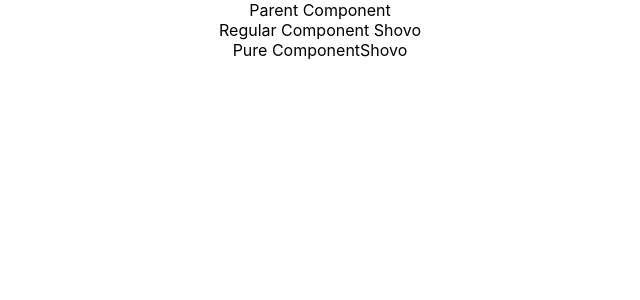
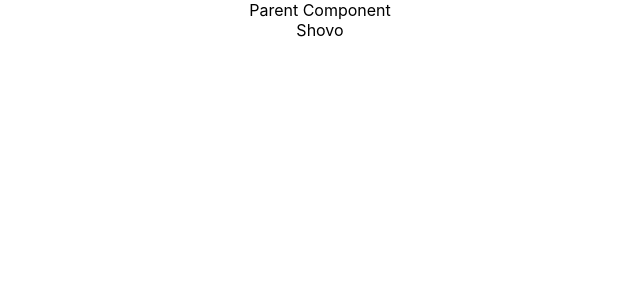
Before and after one commit to NewajShovo/learningReactProject, a React (Create React App) app: page / in a window 1280 px wide. Shown: the top 300 px of the page, without its empty margins (320-960 px from the left). Built offline with nearby package versions, Linux system fonts and the light colour scheme.

Commit message:
Pure functional component or Memo Component.

```diff
--- /dev/null
+++ b/src/components/MemoComponent.jsx
@@ -0,0 +1,8 @@
+import React from "react";
+
+function MemoComponent({ name }) {
+  console.log("Rendering Memo Component");
+  return <div>{name}</div>;
+}
+
+export default React.memo(MemoComponent);
--- a/src/components/ParentComp.jsx
+++ b/src/components/ParentComp.jsx
@@ -1,6 +1,7 @@
 import React, { Component } from "react";
 import RegularComp from "./RegularComp";
 import PureComp from "./PureComponent";
+import MemoComponent from "./MemoComponent";
 
 export class ParentComp extends Component {
   state = {
@@ -20,8 +21,9 @@
     return (
       <div>
         Parent Component
-        <RegularComp name={this.state.name} />
-        <PureComp name={this.state.name} />
+        {/* <RegularComp name={this.state.name} />
+        <PureComp name={this.state.name} /> */}
+        <MemoComponent name={this.state.name} />
       </div>
     );
   }
```
